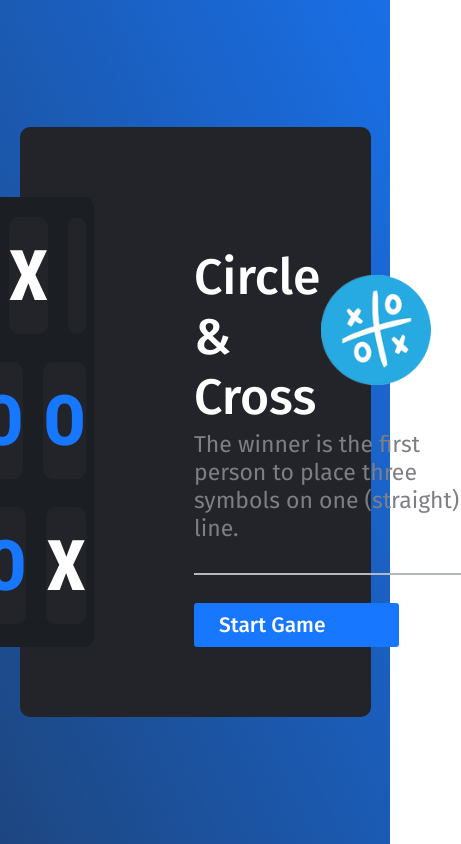
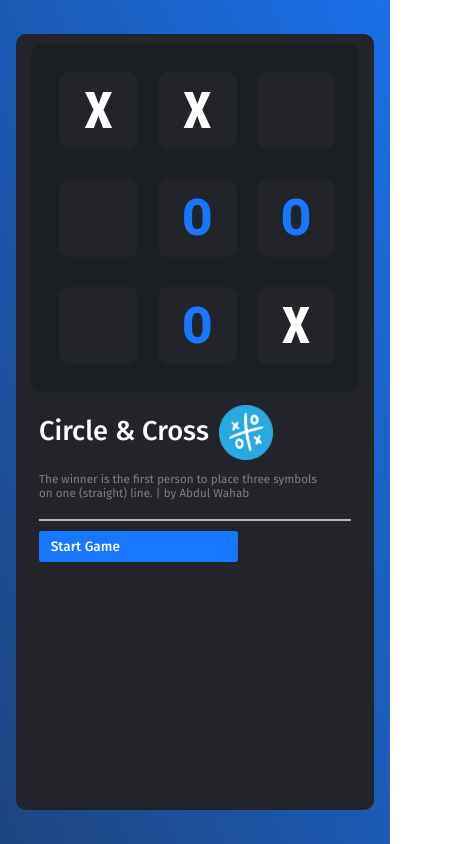
Before and after one commit to AbdulWahab2007/TicTacToe, a React (Vite) app: page / in a window 390 px wide. Shown: the whole page, 461 px wide, since content can reach past the window. Built offline with nearby package versions, Linux system fonts and the light colour scheme.

Commit message:
Now it's responsive

```diff
--- a/src/App.jsx
+++ b/src/App.jsx
@@ -117,7 +117,7 @@ export default function App() {
             <h3>Circle & Cross</h3>
             <img src="/GameIcon.png" />
           </div>
-          <p>The winner is the first person to place three symbols on one (straight) line.</p>
+          <p>The winner is the first person to place three symbols on one (straight) line. | by Abdul Wahab</p>
           <hr />
           <Button start={start} onClick={handlestartclick}>Start Game</Button>
           <TurnBox start={start} win={win} draw={draw}>{value + "'s turn"} </TurnBox>
@@ -135,7 +135,15 @@ align-items: center;
 background-color: #22242a;
 width: 90vw;
 border-radius: 10px;
-padding: 70px 0px 70px 0px;
+padding: 6vw 0px 6vw 0px;
+
+@media (max-width: 400px) {
+  flex-direction: column;
+  justify-content: flex-start;
+  width: 92vw;
+  height: 92vh;
+  padding: 0px;
+}
 `
 const WinBadge = styled.div`
   display: ${(props) => props.win === true ? 'flex' : props.draw == true ? 'flex' : 'none'};
@@ -154,22 +162,37 @@ const WinBadge = styled.div`
   &:hover{
     cursor: default;
   }
+  @media (max-width: 400px) {
+    height : 8vw;
+    font-size: 5vw;
+    margin-top: 0px;
+}
 `
 
 
 const Container = styled.div`
   width: 450px;
-  height: 450px;
+  //height: 450px;
   border-radius: 10px;
   background-color: #1b1e22;
   box-shadow: ${(props) => props.start === true ? '0px 0px 15px #1777ff' : '0px'};
+
+  @media (max-width: 400px) {
+    width: 80vw;
+    padding: 2vw;
+    margin: 10px;
+}
 `
 
 const Row = styled.div`
   display: flex;
   width: 95%;
-  height: 135px;
+  height : 135px;
   margin: 10px;
+
+  @media (max-width: 400px) {
+    height: 25vw;
+}
 `
 
 
@@ -185,6 +208,10 @@ flex-direction: column;
     justify-content: center;
     align-items: center;
     width: 100%;
+    @media (max-width: 400px) {
+      justify-content: flex-start;
+      margin-top: 3vw;
+}
   }
   h3{
     font-family: "Fira Sans", sans-serif;
@@ -192,6 +219,10 @@ flex-direction: column;
     font-style: normal;
     font-size: 50px;
     margin-bottom: -20px;
+    @media (max-width: 400px) {
+      font-size: 7vw;
+      margin: 0px;
+}
   }
   img{
     width: 110px;
@@ -199,6 +230,13 @@ flex-direction: column;
     margin-bottom: -55px;
     margin-right: 30px;
     user-select: none;
+
+    @media (max-width: 400px) {
+      width: 14vw;
+      height: 14vw;
+      margin-top: -50px;
+      margin-left: 10px;
+}
   }
   p{
     font-family: "Fira Sans", sans-serif;
@@ -206,20 +244,38 @@ flex-direction: column;
     font-style: normal;
     font-size: 23px;
     color: #7e7f84;
+    @media (max-width: 400px) {
+      font-size: 3vw;
+      margin-right: 30px;
+      margin-top: 25px
+}
   }
   hr{
     height: 3px;
     width: 100%;
     background-color: #b5b7be;
     border: none;
+
+    @media (max-width: 400px) {
+      height: 2px;
+}
   }
+
+
+  @media (max-width: 400px) {
+      height: auto;
+      margin: 0px;
+      width: 80vw;
+      justify-content: flex-start;
+      align-items: flex-start;
+}
 `
 const Anchor = styled.div`
     display:  ${(props) => props.win === true ? 'flex' : props.draw == true ? 'flex' : 'none'};
     justify-content: center;
     align-items: center;
     width: 65%;
-    height: 70px;
+    height: 60px;
     background-color: #4377bf;
     color: white;
     border-radius: 3px;
@@ -229,6 +285,16 @@ const Anchor = styled.div`
     font-weight: 400;
     font-style: normal;
     font-size: 23px;
+    white-space: nowrap;
+    padding-right: 30px;
+
+    @media (max-width: 400px) {
+      height : 7vw;
+      font-size: 4vw;
+      margin-top: 1vw;
+      white-space: nowrap;
+      padding-right: 28vw;
+}
 `
 
 const Button = styled.div`
@@ -250,6 +316,14 @@ const Button = styled.div`
     cursor: pointer;
   }
 
+
+  @media (max-width: 400px) {
+    width: 60%;
+    height: 8vw;
+    font-size: 3.5vw;
+    margin-top: 2px;
+    padding-left: 3vw;
+}
 `
 
 const TurnBox = styled.div`
@@ -269,4 +343,10 @@ const TurnBox = styled.div`
   &:hover{
     cursor: default;
   }
+
+  @media (max-width: 400px) {
+    height: 7vw;
+    font-size: 4vw;
+    margin-top: 1vw;
+}
 `
--- a/src/Box.jsx
+++ b/src/Box.jsx
@@ -19,11 +19,15 @@ const StyledBox = styled.div`
   font-weight: 800;
   font-style: normal;
   width: 33%;
-  height: 117px;
   border-radius: 10px;
   background-color: #22242a;
   color: ${(props) => props.value === 'O' ? '#1777ff' : 'white'};
   margin: 10px;
   cursor: default;
   user-select: none;
+
+  @media (max-width: 400px) {
+  padding: 6px;
+  font-size: 13vw;
+}
 `
--- a/src/ReloadIcon.jsx
+++ b/src/ReloadIcon.jsx
@@ -3,7 +3,7 @@ import React from 'react'
 export default function ReloadIcon() {
   return (
     <>
-      <svg xmlns="http://www.w3.org/2000/svg" class="icon icon-tabler icon-tabler-rotate-clockwise" width="44" height="44" viewBox="0 0 24 24" stroke-width="1.5" stroke="#ffffff" fill="none" stroke-linecap="round" stroke-linejoin="round">
+      <svg xmlns="http://www.w3.org/2000/svg" class="icon icon-tabler icon-tabler-rotate-clockwise" width="" height="" viewBox="0 0 24 24" stroke-width="1.5" stroke="#ffffff" fill="none" stroke-linecap="round" stroke-linejoin="round">
         <path stroke="none" d="M0 0h24v24H0z" fill="none" />
         <path d="M4.05 11a8 8 0 1 1 .5 4m-.5 5v-5h5" />
       </svg>
```
